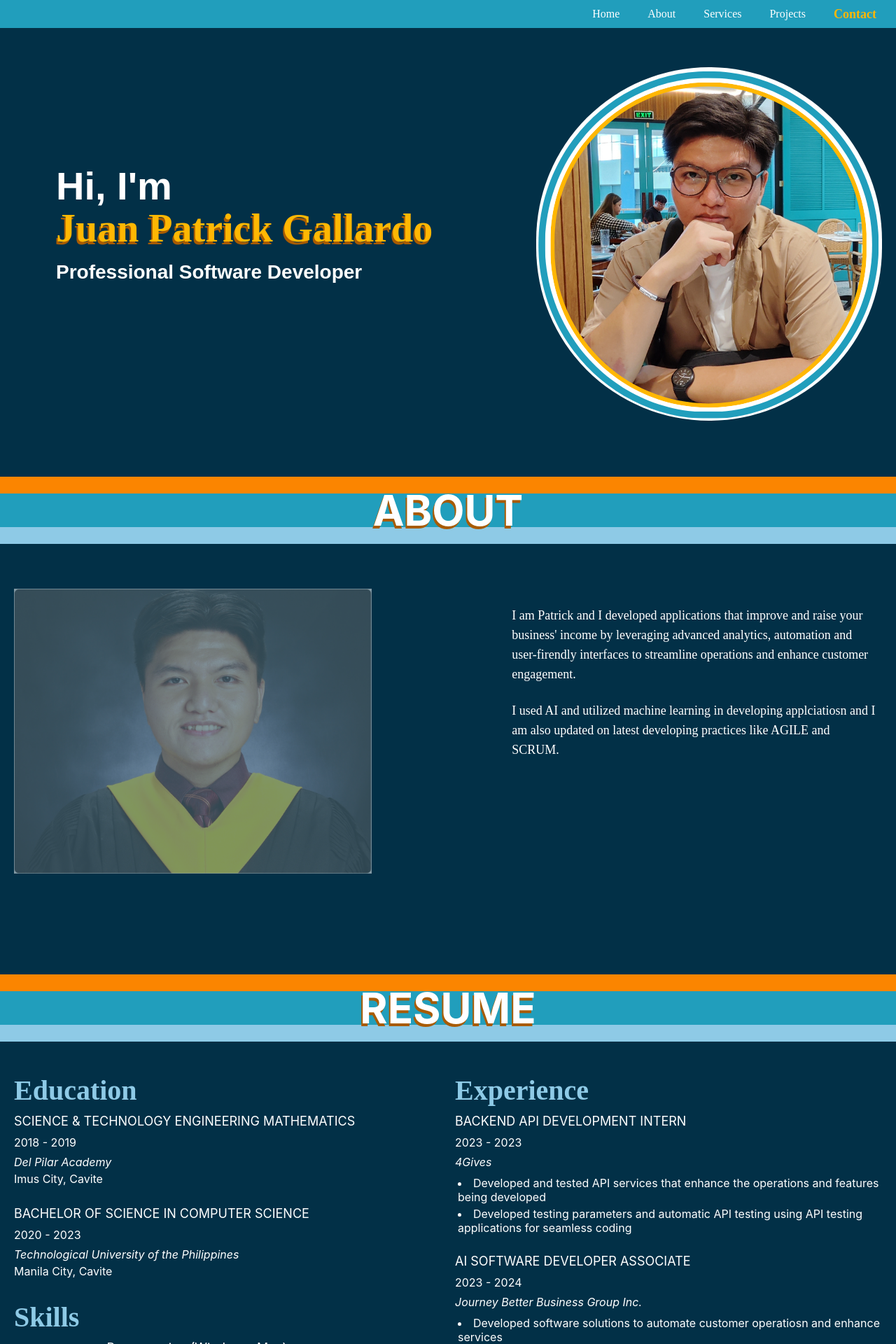
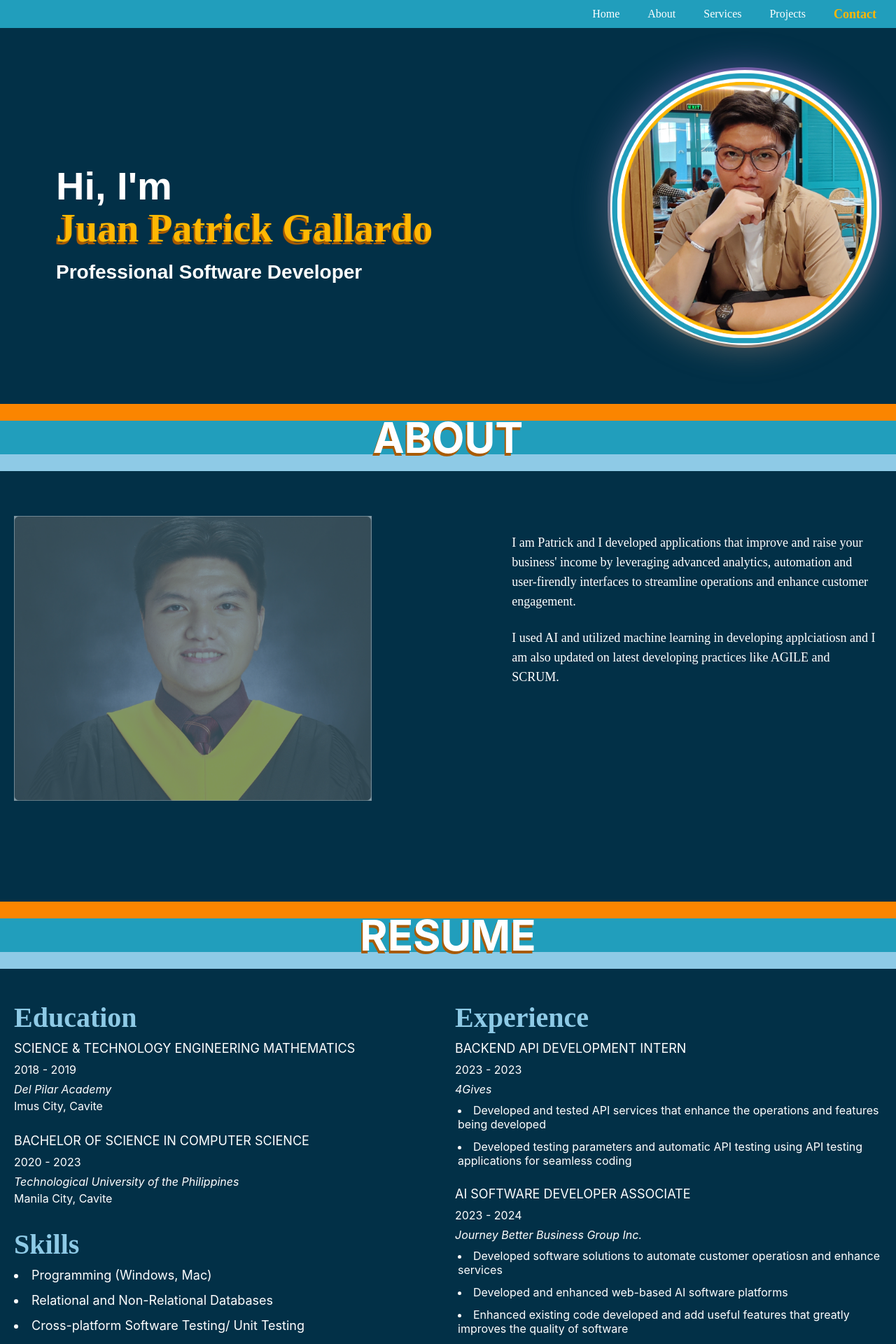
Before and after one commit to pat-gallardo/portfolio-website, a React (Create React App) app in the folder frontend/: page / in a window 1280 px wide. Shown: the top 1920 px of the page at 70% size. Built offline with nearby package versions, Linux system fonts and the light colour scheme.

Commit message:
Added aceternity ui and refactored resume page

```diff
--- a/frontend/package.json
+++ b/frontend/package.json
@@ -14,6 +14,7 @@
     "@types/node": "^20.14.11",
     "class-variance-authority": "^0.7.0",
     "clsx": "^2.1.1",
+    "framer-motion": "^11.3.19",
     "gh-pages": "^6.1.1",
     "react": "^18.3.1",
     "react-dom": "^18.3.1",
--- a/frontend/src/components/intro.tsx
+++ b/frontend/src/components/intro.tsx
@@ -1,3 +1,6 @@
+"use client";
+import { BackgroundGradient } from "./ui/background-icon";
+
 const Intro = () => {
     return (
         <>
@@ -8,7 +11,9 @@ const Intro = () => {
                 <div className="text-white text-[28px] font-bold arimo">Professional Software Developer</div>
             </div>
             <div className="sm:self-center sm:pt-0 pt-20 ml-20 mr-20 sm:ml-5 sm:mr-5">
+            <BackgroundGradient className="rounded-full max-w-sm">
                 <img className="rounded-full sm:ml-0 sm:w-[100%] aspect-auto" src={require('../assets/front-photo.png')} alt="profile-photo"></img>
+                </BackgroundGradient>
             </div>
         </div>
         </>
--- a/frontend/src/components/navbar.tsx
+++ b/frontend/src/components/navbar.tsx
@@ -24,7 +24,7 @@ const Navbar = () => {
 
   return (
     <>
-      <ToggleGroup type="single" className={`flex fixed sm:bg-[#219ebc] z-10
+      <ToggleGroup type="single" className={`flex fixed sm:bg-[#219ebc] z-20
       sm:justify-end items-center ml-[50%] w-[50%] sm:ml-0 sm:w-full h-full sm:h-0 p-5 px-4 md-5 text-lg
       ${isMenuOpen ?'flex-col sm:flex-row bg-[#219ebc]' : ''}`}>
           <div className='sm:hidden flex absolute right-11 top-[20px]'>
--- a/frontend/src/components/resume.tsx
+++ b/frontend/src/components/resume.tsx
@@ -1,4 +1,3 @@
-
 import Skills from "./skills";
 const educationItems = [
     {   label: 'SCIENCE & TECHNOLOGY ENGINEERING MATHEMATICS',
@@ -58,7 +57,7 @@ const Resume = () => {
                         <div className="text-lg">{item.label}</div>
                         <div className="leading-loose">{item.date}</div>
                         <div className="italic">{item.company}</div>
-                        <ul className="list-disc list-inside text-left space-y-1 mt-2">
+                        <ul className="list-disc list-inside text-left space-y-3 mt-2">
                         {Object.values(item.description).map((desc, index) => (
                             <li key={index} className="text-base pl-1 leading-tight">
                                 {desc}
@@ -70,6 +69,8 @@ const Resume = () => {
           ))}
             </div>
         </div>
+        <div>
+            </div>
         </>
     )
 }
--- a/frontend/src/components/skills.tsx
+++ b/frontend/src/components/skills.tsx
@@ -22,7 +22,7 @@ const Skills = () => {
     return (
         <>
         <div className="flex flex-col justify-center">
-            <div className="items-center flex flex-col justify-center pb-[2rem] sm:pb-0">
+            <div className="flex flex-col justify-center">
                 <div className="w-full text-[#8ecae6] font-bold text-[40px] montserrat ">Skills</div>
                     {skillsItems.length > 0 ? (
                         <ul className="list-disc list-inside text-left space-y-2">
--- /dev/null
+++ b/frontend/src/components/ui/background-icon.tsx
@@ -0,0 +1,72 @@
+import { cn } from "../lib/utils";
+import React from "react";
+import { motion } from "framer-motion";
+
+export const BackgroundGradient = ({
+  children,
+  className,
+  containerClassName,
+  animate = true,
+}: {
+  children?: React.ReactNode;
+  className?: string;
+  containerClassName?: string;
+  animate?: boolean;
+}) => {
+  const variants = {
+    initial: {
+      backgroundPosition: "0 50%",
+    },
+    animate: {
+      backgroundPosition: ["0, 50%", "100% 50%", "0 50%"],
+    },
+  };
+  return (
+    <div className={cn("relative p-[4px] group", containerClassName)}>
+      <motion.div
+        variants={animate ? variants : undefined}
+        initial={animate ? "initial" : undefined}
+        animate={animate ? "animate" : undefined}
+        transition={
+          animate
+            ? {
+                duration: 5,
+                repeat: Infinity,
+                repeatType: "reverse",
+              }
+            : undefined
+        }
+        style={{
+          backgroundSize: animate ? "400% 400%" : undefined,
+        }}
+        className={cn(
+          "absolute inset-0 rounded-full z-[1] opacity-60 group-hover:opacity-100 blur-xl  transition duration-500 will-change-transform",
+          " bg-[radial-gradient(circle_farthest-side_at_0_100%,#00ccb1,transparent),radial-gradient(circle_farthest-side_at_100%_0,#7b61ff,transparent),radial-gradient(circle_farthest-side_at_100%_100%,#ffc414,transparent),radial-gradient(circle_farthest-side_at_0_0,#1ca0fb,#141316)]"
+        )}
+      />
+      <motion.div
+        variants={animate ? variants : undefined}
+        initial={animate ? "initial" : undefined}
+        animate={animate ? "animate" : undefined}
+        transition={
+          animate
+            ? {
+                duration: 5,
+                repeat: Infinity,
+                repeatType: "reverse",
+              }
+            : undefined
+        }
+        style={{
+          backgroundSize: animate ? "400% 400%" : undefined,
+        }}
+        className={cn(
+          "absolute inset-0 rounded-full z-[1] will-change-transform",
+          "bg-[radial-gradient(circle_farthest-side_at_0_100%,#00ccb1,transparent),radial-gradient(circle_farthest-side_at_100%_0,#7b61ff,transparent),radial-gradient(circle_farthest-side_at_100%_100%,#ffc414,transparent),radial-gradient(circle_farthest-side_at_0_0,#1ca0fb,#141316)]"
+        )}
+      />
+
+      <div className={cn("relative z-10", className)}>{children}</div>
+    </div>
+  );
+};
--- a/frontend/tailwind.config.js
+++ b/frontend/tailwind.config.js
@@ -1,8 +1,12 @@
+const {
+  default: flattenColorPalette,
+} = require("tailwindcss/lib/util/flattenColorPalette");
+
 /** @type {import('tailwindcss').Config} */
 module.exports = {
   darkMode: ["class"],
   content: [
-    "./src/**/*.{js,jsx,ts,tsx}",
+    "./src/**/*.{ts,tsx}",
   ],
   prefix: "",
   theme: {
@@ -55,20 +59,30 @@ module.exports = {
         sm: "calc(var(--radius) - 4px)",
       },
       keyframes: {
-        "accordion-down": {
-          from: { height: "0" },
-          to: { height: "var(--radix-accordion-content-height)" },
-        },
-        "accordion-up": {
-          from: { height: "var(--radix-accordion-content-height)" },
-          to: { height: "0" },
+        aurora: {
+          from: {
+            backgroundPosition: "50% 50%, 50% 50%",
+          },
+          to: {
+            backgroundPosition: "350% 50%, 350% 50%",
+          },
         },
       },
       animation: {
-        "accordion-down": "accordion-down 0.2s ease-out",
-        "accordion-up": "accordion-up 0.2s ease-out",
+        aurora: "aurora 60s linear infinite",
       },
     },
   },
-  plugins: [require("tailwindcss-animate")],
+  plugins: [require("tailwindcss-animate"), addVariablesForColors],
 }
+
+function addVariablesForColors({ addBase, theme }) {
+  let allColors = flattenColorPalette(theme("colors"));
+  let newVars = Object.fromEntries(
+    Object.entries(allColors).map(([key, val]) => [`--${key}`, val])
+  );
+
+  addBase({
+    ":root": newVars,
+  });
+}
```
Also changed, not shown: 1 other file (tests, documents, lock files or other folders).
